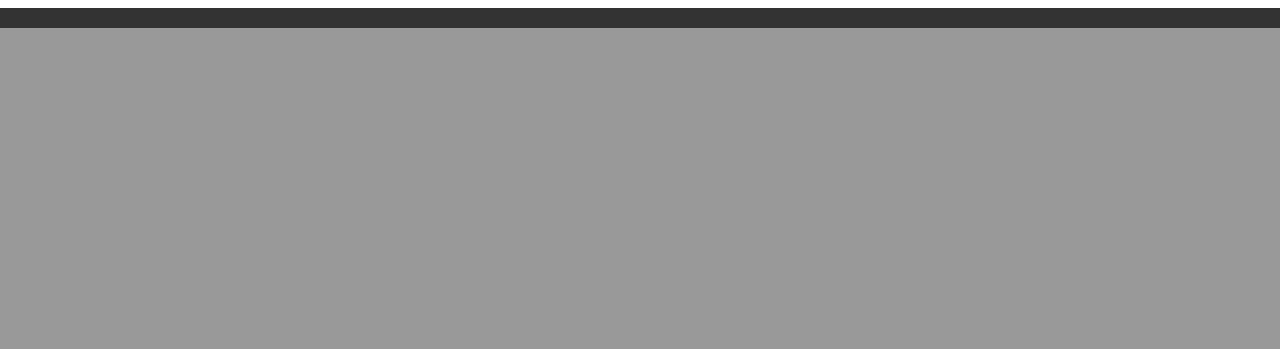
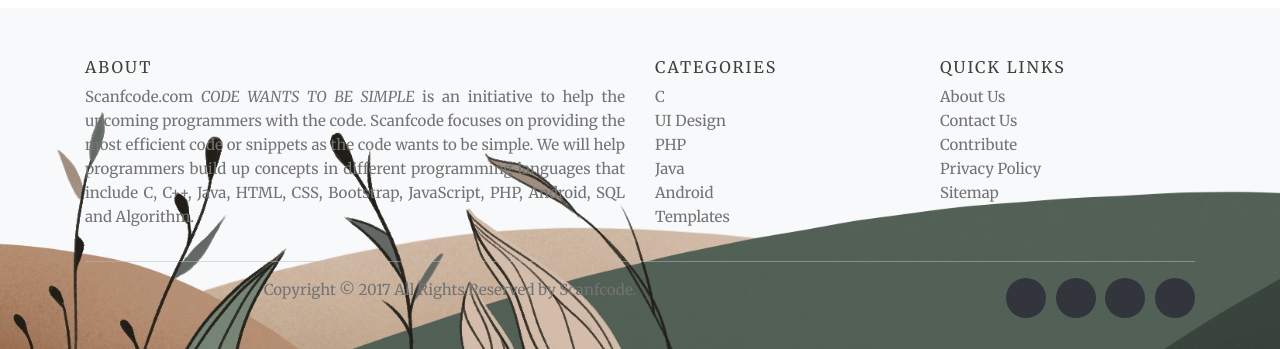
Before and after one commit to tsukerin/mistea, a Django app: page / in a window 1280 px wide. Shown: the part 1648-1997 px from the top of the page. Before the commit the page ends 1676 px from the top, so only its background shows below. Run offline with Django 3.2, Linux system fonts and the light colour scheme; some libraries are stand-ins or nearby versions.

Commit message:
footer >:(((((((((((((((((((((

```diff
--- a/mistea/static/css/styles1.css
+++ b/mistea/static/css/styles1.css
@@ -2,6 +2,7 @@ body {
     margin: 0;
     padding: 0;
     font-family: 'Merriweather', serif;
+
 }
 
 .invitation {
@@ -40,10 +41,10 @@ body {
     position: relative;
 }
 
-.background-container-how {
+.background-container {
     width: 100%;
     height: 100vh; /* 100% высоты экрана. */
-    background-image: url('{% static "images/bg_how.PNG" %}');
+    background-image: url('{% static "images/bg.PNG" %}');
     background-size: 100% 100%;
     /* Другие стили */
 }
@@ -126,12 +127,6 @@ ul {
     margin-top: 20px;
 } */
 
-footer {
-    background-color: #333;
-    color: white;
-    text-align: center;
-    padding: 10px;
-}
 
 a.button {
     display: inline-block;
@@ -263,3 +258,169 @@ nav a {
     font-size: 22px;
 
 }
+
+.site-footer
+{
+  background-color:#26272b;
+  padding:45px 0 20px;
+  font-size:15px;
+  line-height:24px;
+  color:#737373;
+}
+.site-footer hr
+{
+  border-top-color:#bbb;
+  opacity:0.5
+}
+.site-footer hr.small
+{
+  margin:20px 0
+}
+.site-footer h6
+{
+  color: #39443c;
+  font-size:16px;
+  text-transform:uppercase;
+  margin-top:5px;
+  letter-spacing:2px
+}
+.site-footer a
+{
+  color:#737373;
+}
+.site-footer a:hover
+{
+  color:#3366cc;
+  text-decoration:none;
+}
+.footer-links
+{
+  padding-left:0;
+  list-style:none
+}
+.footer-links li
+{
+  display:block
+}
+.footer-links a
+{
+  color:#737373
+}
+.footer-links a:active,.footer-links a:focus,.footer-links a:hover
+{
+  color:#3366cc;
+  text-decoration:none;
+}
+.footer-links.inline li
+{
+  display:inline-block
+}
+.site-footer .social-icons
+{
+  text-align:right
+}
+.site-footer .social-icons a
+{
+  width:40px;
+  height:40px;
+  line-height:40px;
+  margin-left:6px;
+  margin-right:0;
+  border-radius:100%;
+  background-color:#33353d
+}
+.copyright-text
+{
+  margin:0;
+  text-align: center;
+
+}
+@media (max-width:991px)
+{
+  .site-footer [class^=col-]
+  {
+    margin-bottom:30px
+  }
+}
+@media (max-width:767px)
+{
+  .site-footer
+  {
+    padding-bottom:0
+  }
+  .site-footer .copyright-text,.site-footer .social-icons
+  {
+    text-align:center
+  }
+}
+.social-icons
+{
+  padding-left:0;
+  margin-bottom:0;
+  list-style:none
+}
+.social-icons li
+{
+  display:inline-block;
+  margin-bottom:4px
+}
+.social-icons li.title
+{
+  margin-right:15px;
+  text-transform:uppercase;
+  color:#96a2b2;
+  font-weight:700;
+  font-size:13px
+}
+.social-icons a{
+  background-color:#eceeef;
+  color:#818a91;
+  font-size:16px;
+  display:inline-block;
+  line-height:44px;
+  width:44px;
+  height:44px;
+  text-align:center;
+  margin-right:8px;
+  border-radius:100%;
+  -webkit-transition:all .2s linear;
+  -o-transition:all .2s linear;
+  transition:all .2s linear
+}
+.social-icons a:active,.social-icons a:focus,.social-icons a:hover
+{
+  color:#fff;
+  background-color:#29aafe
+}
+.social-icons.size-sm a
+{
+  line-height:34px;
+  height:34px;
+  width:34px;
+  font-size:14px
+}
+.social-icons a.facebook:hover
+{
+  background-color:#3b5998
+}
+.social-icons a.twitter:hover
+{
+  background-color:#00aced
+}
+.social-icons a.linkedin:hover
+{
+  background-color:#007bb6
+}
+.social-icons a.dribbble:hover
+{
+  background-color:#ea4c89
+}
+@media (max-width:767px)
+{
+  .social-icons li.title
+  {
+    display:block;
+    margin-right:0;
+    font-weight:600
+  }
+}
--- a/mistea/templates/tea/index.html
+++ b/mistea/templates/tea/index.html
@@ -50,8 +50,7 @@
         </div>
     </div>
     <div class="content">
-        <div class="background-container-how">
-            <img src="static/images/bg_how.PNG" class="background-image" alt="Фоновое изображение">
+        <div class="background-container">
             <!-- <div class="left-content">
                 <div class="half-translucent-bg">
                     <h2>Как это работает?</h2>
@@ -145,9 +144,59 @@
     <div class="contact-form">
         <!-- Форма для заполнения данных и контакты -->
     </div>
-    <footer>
-        <!-- Информация о контактах, адресе и т.д. -->
-    </footer>
+     <!-- Site footer -->
+<footer class="site-footer" style="background-image: url('static/images/footer1.PNG'); background-size: cover;">
+    <div class="container">
+      <div class="row">
+        <div class="col-sm-12 col-md-6">
+          <h6>About</h6>
+          <p class="text-justify">Scanfcode.com <i>CODE WANTS TO BE SIMPLE </i> is an initiative  to help the upcoming programmers with the code. Scanfcode focuses on providing the most efficient code or snippets as the code wants to be simple. We will help programmers build up concepts in different programming languages that include C, C++, Java, HTML, CSS, Bootstrap, JavaScript, PHP, Android, SQL and Algorithm.</p>
+        </div>
+
+        <div class="col-xs-6 col-md-3">
+          <h6>Categories</h6>
+          <ul class="footer-links">
+            <li><a href="http://scanfcode.com/category/c-language/">C</a></li>
+            <li><a href="http://scanfcode.com/category/front-end-development/">UI Design</a></li>
+            <li><a href="http://scanfcode.com/category/back-end-development/">PHP</a></li>
+            <li><a href="http://scanfcode.com/category/java-programming-language/">Java</a></li>
+            <li><a href="http://scanfcode.com/category/android/">Android</a></li>
+            <li><a href="http://scanfcode.com/category/templates/">Templates</a></li>
+          </ul>
+        </div>
+
+        <div class="col-xs-6 col-md-3">
+          <h6>Quick Links</h6>
+          <ul class="footer-links">
+            <li><a href="http://scanfcode.com/about/">About Us</a></li>
+            <li><a href="http://scanfcode.com/contact/">Contact Us</a></li>
+            <li><a href="http://scanfcode.com/contribute-at-scanfcode/">Contribute</a></li>
+            <li><a href="http://scanfcode.com/privacy-policy/">Privacy Policy</a></li>
+            <li><a href="http://scanfcode.com/sitemap/">Sitemap</a></li>
+          </ul>
+        </div>
+      </div>
+      <hr>
+    </div>
+    <div class="container">
+      <div class="row">
+        <div class="col-md-8 col-sm-6 col-xs-12">
+          <p class="copyright-text">Copyright &copy; 2017 All Rights Reserved by
+       <a href="#">Scanfcode</a>.
+          </p>
+        </div>
+
+        <div class="col-md-4 col-sm-6 col-xs-12">
+          <ul class="social-icons">
+            <li><a class="facebook" href="#"><i class="fa fa-facebook"></i></a></li>
+            <li><a class="twitter" href="#"><i class="fa fa-twitter"></i></a></li>
+            <li><a class="dribbble" href="#"><i class="fa fa-dribbble"></i></a></li>
+            <li><a class="linkedin" href="#"><i class="fa fa-linkedin"></i></a></li>
+          </ul>
+        </div>
+      </div>
+    </div>
+</footer>
     <script src="https://code.jquery.com/jquery-3.5.1.slim.min.js"></script>
     <script src="https://cdn.jsdelivr.net/npm/@popperjs/core@2.11.6/dist/umd/popper.min.js"></script>
     <script src="https://stackpath.bootstrapcdn.com/bootstrap/4.5.2/js/bootstrap.min.js"></script>
```
Also changed, not shown: mistea/static/images/footer1.PNG (added).
